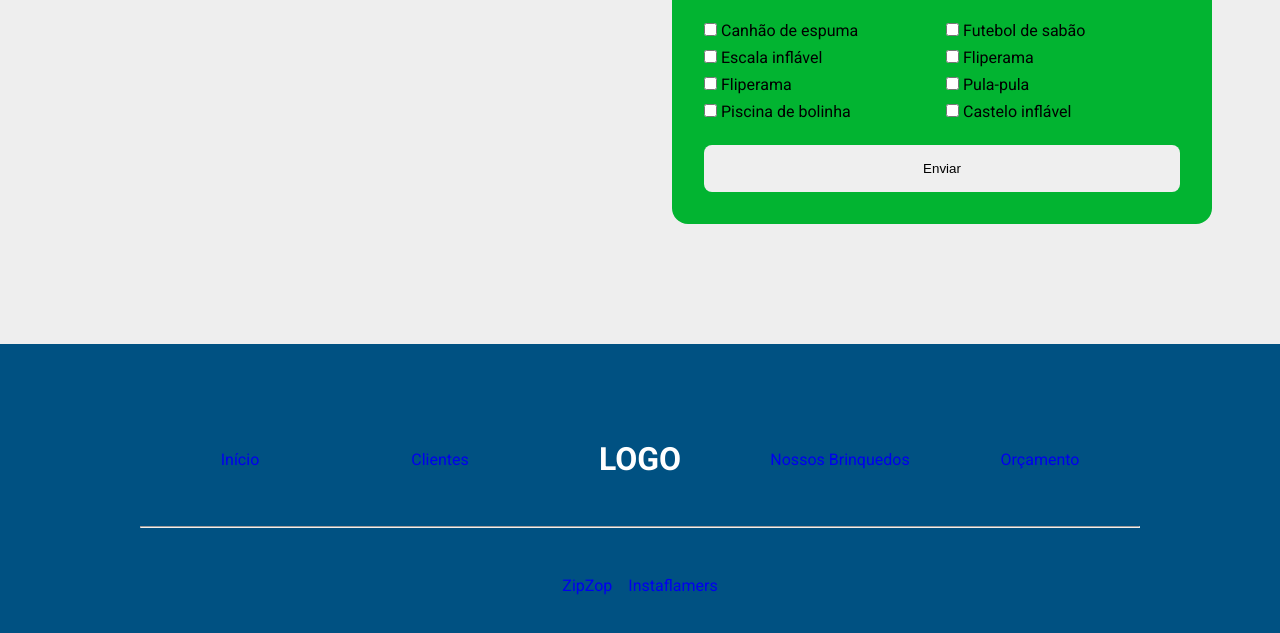
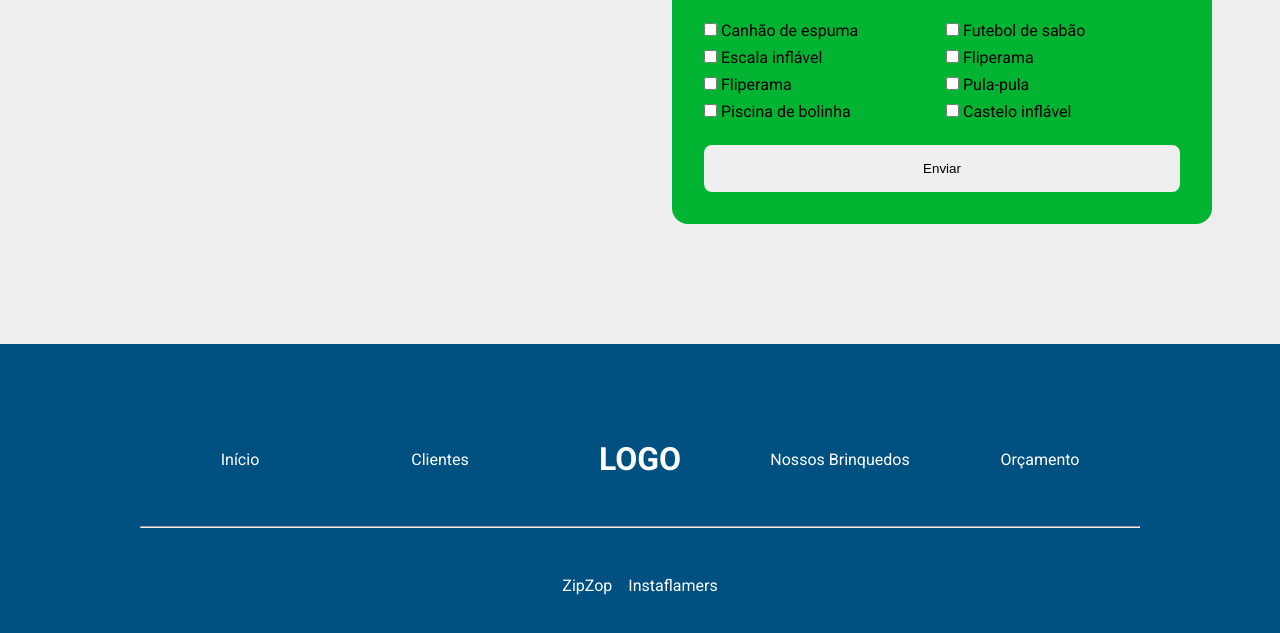
Before and after one commit to davih1660/mundomagico, a plain HTML site: page index.html in a window 1280 px wide. Shown: the part 3084-3717 px from the top of the page. Drawn offline with Linux system fonts and the light colour scheme.

Commit message:
Footer color white

```diff
--- a/styles.css
+++ b/styles.css
@@ -334,18 +334,19 @@ footer>div {
   justify-content: center;
   align-items: center;
   gap: 48px;
-  color: #fff;
 }
 
 footer nav {
   display: flex;
   align-items: center;
   width: 100%;
+  color: #fff;
 }
 
 footer nav>* {
   width: 100%;
   text-align: center;
+  color: #fff;
 }
 
 footer a {
@@ -369,4 +370,9 @@ footer .contato {
   display: flex;
   align-items: center;
   gap: 16px;
+  color: #fff;
 }
+
+footer .contato>*{
+  color: #fff;
+}
```
